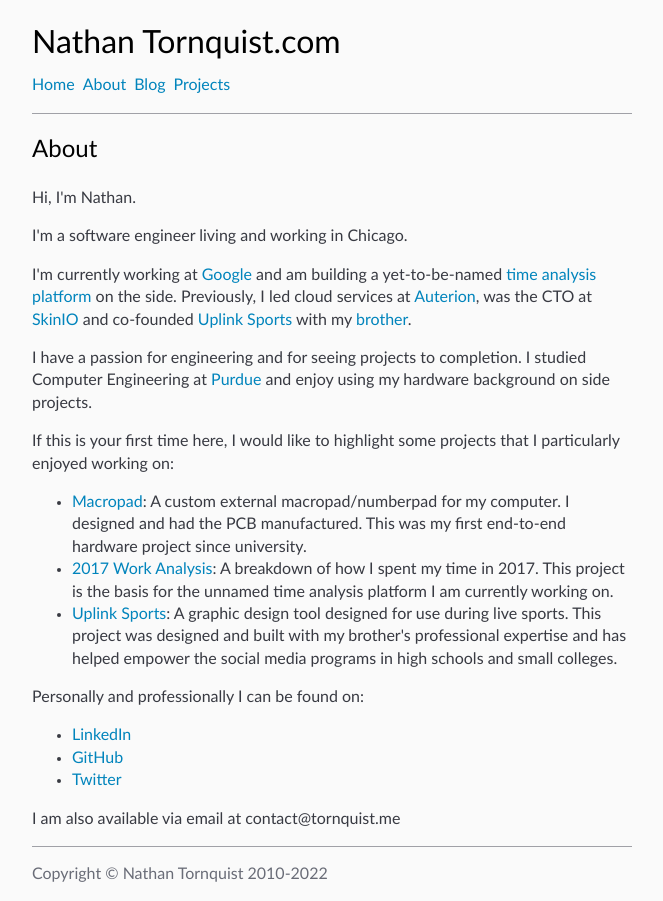
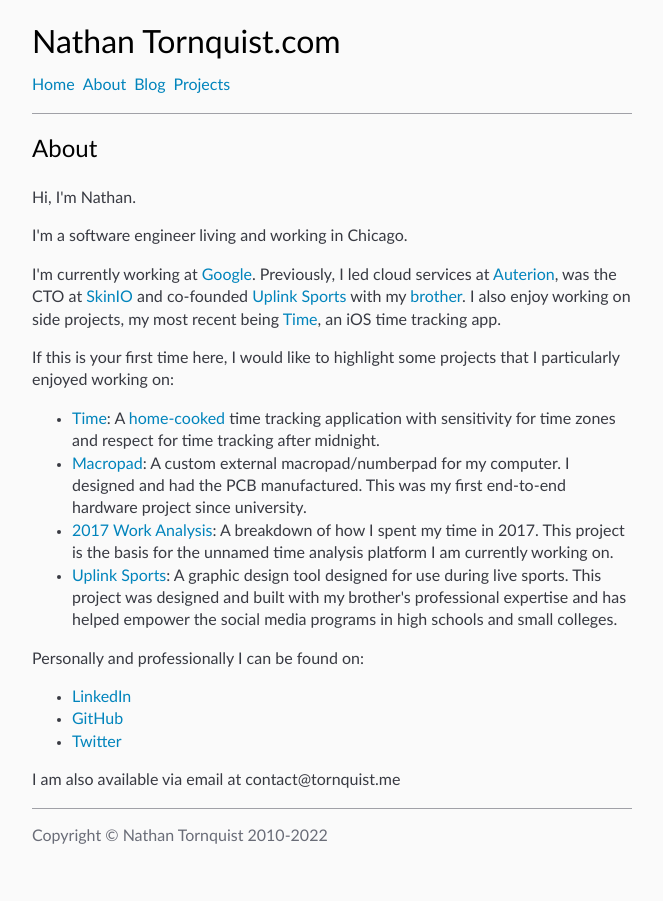
Before and after one commit to Tornquist/tornquist.github.io, a Jekyll site: the page built from about.html, in a window 1280 px wide. Shown: the whole page, without its empty margins (308-971 px from the left). Built offline with Jekyll 4.4.1, drawn with Linux system fonts in a browser that asks for light colours.

```diff
--- a/_includes/about.html
+++ b/_includes/about.html
@@ -1,23 +1,27 @@
 <p>Hi, I'm Nathan.</p>
-<p>I'm a software engineer living and working in Chicago.</p>
 <p>
-  I'm currently working at <a href="https://google.com">Google</a> and am building
-  a yet-to-be-named <a href="{% link _projects/11_time.md %}">time analysis
-  platform</a> on the side. Previously, I led cloud services at <a href="https://auterion.com">Auterion</a>,
+  I'm a software engineer living and working in Chicago.
+</p>
+<p>
+  I'm currently working at <a href="https://google.com">Google</a>. Previously,
+  I led cloud services at <a href="https://auterion.com">Auterion</a>,
   was the CTO at <a href="https://skinio.com">SkinIO</a> and co-founded
   <a href="https://apps.apple.com/us/app/uplink-sports/id1110791566">Uplink Sports</a>
-  with my <a href="https://twitter.com/matttornquist">brother</a>.
+  with my <a href="https://twitter.com/matttornquist">brother</a>. I also enjoy
+  working on side projects, my most recent being
+  <a href="{% link _projects/11_time.md %}">Time</a>, an iOS time tracking app.
 </p>
 {% if include.long %}
-<p>
-  I have a passion for engineering and for seeing projects to completion. I studied
-  Computer Engineering at <a href="https://engineering.purdue.edu/ECE">Purdue</a>
-  and enjoy using my hardware background on side projects.
-</p>
 <p>
   If this is your first time here, I would like to highlight some projects that I
   particularly enjoyed working on:
   <ul>
+    <li>
+      <a href="{% link _projects/11_time.md %}">Time</a>: A
+      <a href="https://www.robinsloan.com/notes/home-cooked-app/">home-cooked</a>
+      time tracking application with sensitivity for time zones and respect for
+      time tracking after midnight.
+    </li>
     <li>
       <a href="{% post_url 2019-07-06-macropad %}">Macropad</a>: A custom external
       macropad/numberpad for my computer. I designed and had the PCB manufactured.
```
Also changed, not shown: _projects/11_time.md (+1 -3 lines).
